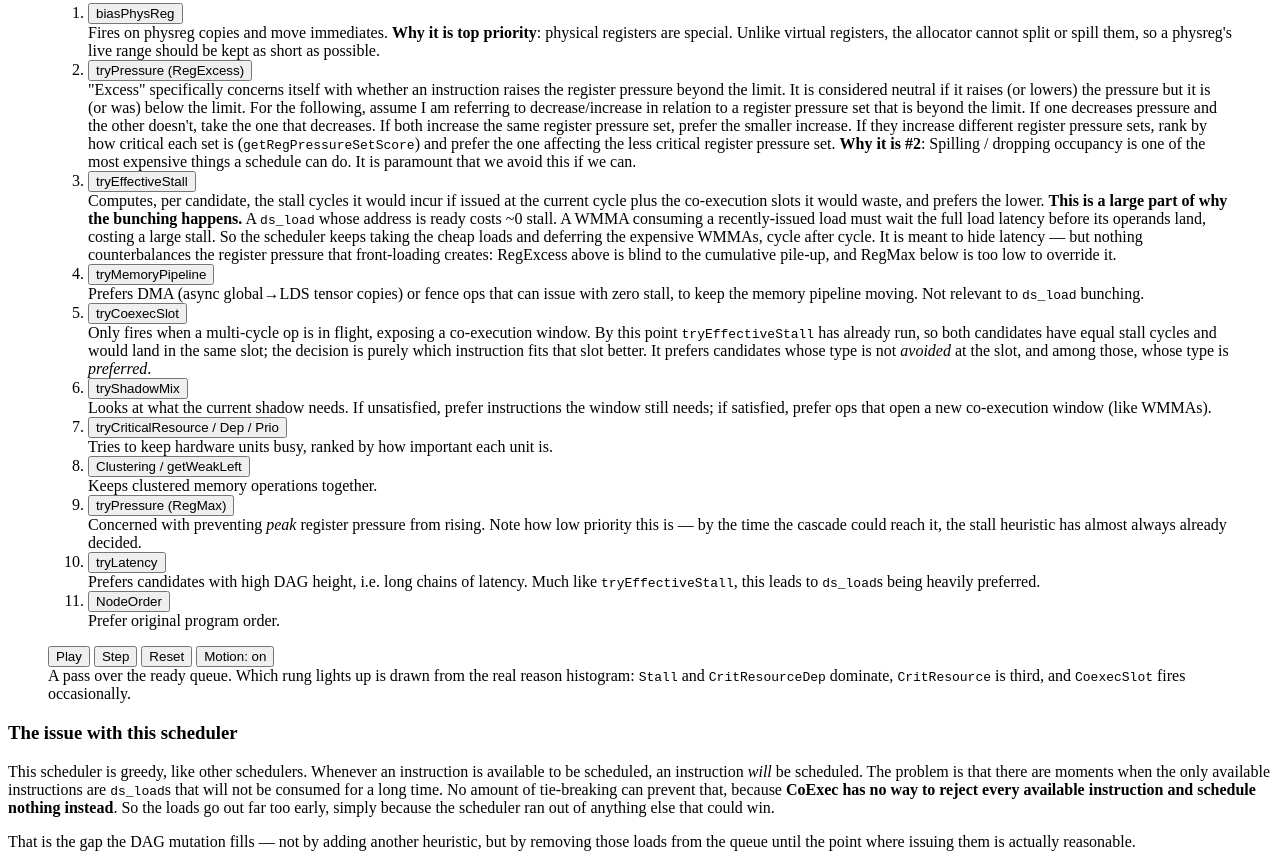
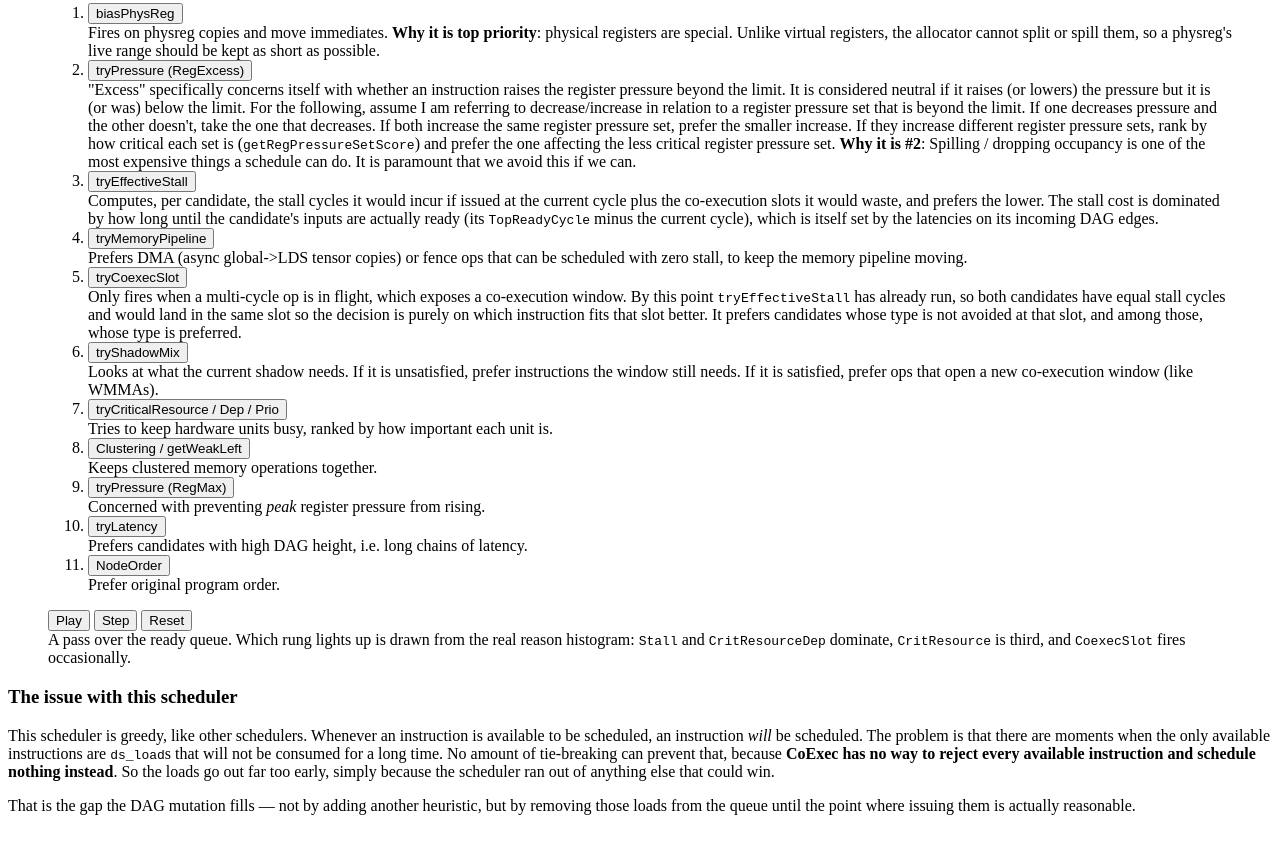
Before and after one commit to axelcool1234/axelcool1234.github.io, a plain HTML site: page src/posts/coexec-scheduler/index.html in a window 1280 px wide. Shown: the part 1134-2001 px from the top of the page. After the commit the page ends 1965 px from the top, so only its background shows below. Drawn offline with Linux system fonts and the light colour scheme.

Commit message:
Update MI450 post

```diff
--- a/src/posts/coexec-scheduler/index.html
+++ b/src/posts/coexec-scheduler/index.html
@@ -77,64 +77,70 @@ The widget below shows how <code>pickNodeFromQueue</code> runs. One pass is made
         <h4>tryCandidateCoexec</h4>
         <ol class="rq-ladder">
           <li><button type="button">biasPhysReg</button>
-            <div class="rq-doc">Fires on physreg copies and move immediates.
-              <strong>Why it is top priority</strong>: physical registers are special. Unlike virtual registers, the allocator cannot split or spill them, so a physreg's live range should be kept as short as possible.
+            <div class="rq-doc">
+                Fires on physreg copies and move immediates. <strong>Why it is top priority</strong>: physical registers are special. Unlike virtual registers, the allocator cannot split or spill them, so a physreg's live range should be kept as short as possible.
             </div>
           </li>
 
           <li><button type="button">tryPressure (RegExcess)</button>
-            <div class="rq-doc"> "Excess" specifically concerns itself with whether an instruction raises the register pressure beyond the limit. It is considered neutral if it raises (or lowers) the pressure but it is (or was) below the limit. For the following, assume I am referring to decrease/increase in relation to a register pressure set that is beyond the limit. If one decreases pressure and the other doesn't, take the one that decreases. If both increase the same register pressure set, prefer the smaller increase. If they increase different register pressure sets, rank by how critical each set is (<code>getRegPressureSetScore</code>) and prefer the one affecting the less critical register pressure set. <strong>Why it is #2</strong>: Spilling / dropping occupancy is one of the most expensive things a schedule can do. It is paramount that we avoid this if we can.
+            <div class="rq-doc">
+                "Excess" specifically concerns itself with whether an instruction raises the register pressure beyond the limit. It is considered neutral if it raises (or lowers) the pressure but it is (or was) below the limit. For the following, assume I am referring to decrease/increase in relation to a register pressure set that is beyond the limit. If one decreases pressure and the other doesn't, take the one that decreases. If both increase the same register pressure set, prefer the smaller increase. If they increase different register pressure sets, rank by how critical each set is (<code>getRegPressureSetScore</code>) and prefer the one affecting the less critical register pressure set. <strong>Why it is #2</strong>: Spilling / dropping occupancy is one of the most expensive things a schedule can do. It is paramount that we avoid this if we can.
             </div>
           </li>
 
           <li><button type="button">tryEffectiveStall</button>
-            <div class="rq-doc">Computes, per candidate, the stall cycles it would incur if issued
-              at the current cycle plus the co-execution slots it would waste, and prefers the
-              lower. <strong>This is a large part of why the bunching happens.</strong> A
-              <code>ds_load</code> whose address is ready costs ~0 stall. A WMMA consuming a
-              recently-issued load must wait the full load latency before its operands land, costing
-              a large stall. So the scheduler keeps taking the cheap loads and deferring the
-              expensive WMMAs, cycle after cycle. It is meant to hide latency — but nothing
-              counterbalances the register pressure that front-loading creates: RegExcess above is
-              blind to the cumulative pile-up, and RegMax below is too low to override it.</div></li>
+              <div class="rq-doc">
+                  Computes, per candidate, the stall cycles it would incur if issued at the current cycle plus the co-execution slots it would waste, and prefers the lower. The stall cost is dominated by how long until the candidate's inputs are actually ready (its <code>TopReadyCycle</code> minus the current cycle), which is itself set by the latencies on its incoming DAG edges.
+            </div>
+          </li>
 
           <li><button type="button">tryMemoryPipeline</button>
-            <div class="rq-doc">Prefers DMA (async global→LDS tensor copies) or fence ops that can
-              issue with zero stall, to keep the memory pipeline moving. Not relevant to
-              <code>ds_load</code> bunching.</div></li>
+              <div class="rq-doc">
+                  Prefers DMA (async global->LDS tensor copies) or fence ops that can be scheduled with zero stall, to keep the memory pipeline moving.
+              </div>
+          </li>
 
           <li><button type="button">tryCoexecSlot</button>
-            <div class="rq-doc">Only fires when a multi-cycle op is in flight, exposing a
-              co-execution window. By this point <code>tryEffectiveStall</code> has already run, so
-              both candidates have equal stall cycles and would land in the same slot; the decision
-              is purely which instruction fits that slot better. It prefers candidates whose type is
-              not <em>avoided</em> at the slot, and among those, whose type is
-              <em>preferred</em>.</div></li>
+            <div class="rq-doc">
+                Only fires when a multi-cycle op is in flight, which exposes a co-execution window. By this point <code>tryEffectiveStall</code> has already run, so both candidates have equal stall cycles and would land in the same slot so the decision is purely on which instruction fits that slot better. It prefers candidates whose type is not avoided at that slot, and among those, whose type is preferred.
+            </div>
+          </li>
 
           <li><button type="button">tryShadowMix</button>
-            <div class="rq-doc">Looks at what the current shadow needs. If unsatisfied, prefer
-              instructions the window still needs; if satisfied, prefer ops that open a new
-              co-execution window (like WMMAs).</div></li>
+            <div class="rq-doc">
+                Looks at what the current shadow needs. If it is unsatisfied, prefer instructions the window still needs. If it is satisfied, prefer ops that open a new co-execution window (like WMMAs).
+            </div>
+          </li>
 
           <li><button type="button">tryCriticalResource / Dep / Prio</button>
-            <div class="rq-doc">Tries to keep hardware units busy, ranked by how important each unit
-              is.</div></li>
+            <div class="rq-doc">
+                Tries to keep hardware units busy, ranked by how important each unit is.
+            </div>
+          </li>
 
           <li><button type="button">Clustering / getWeakLeft</button>
-            <div class="rq-doc">Keeps clustered memory operations together.</div></li>
+            <div class="rq-doc">
+                Keeps clustered memory operations together.
+            </div>
+          </li>
 
           <li><button type="button">tryPressure (RegMax)</button>
-            <div class="rq-doc">Concerned with preventing <em>peak</em> register pressure from
-              rising. Note how low priority this is — by the time the cascade could reach it, the
-              stall heuristic has almost always already decided.</div></li>
+            <div class="rq-doc">
+                Concerned with preventing <em>peak</em> register pressure from rising.
+            </div>
+          </li>
 
           <li><button type="button">tryLatency</button>
-            <div class="rq-doc">Prefers candidates with high DAG height, i.e. long chains of
-              latency. Much like <code>tryEffectiveStall</code>, this leads to
-              <code>ds_load</code>s being heavily preferred.</div></li>
+            <div class="rq-doc">
+                Prefers candidates with high DAG height, i.e. long chains of latency.
+            </div>
+          </li>
 
           <li><button type="button">NodeOrder</button>
-            <div class="rq-doc">Prefer original program order.</div></li>
+            <div class="rq-doc">
+                Prefer original program order.
+            </div>
+          </li>
         </ol>
       </div>
 
@@ -146,7 +152,6 @@ The widget below shows how <code>pickNodeFromQueue</code> runs. One pass is made
     <button type="button" data-act="play">Play</button>
     <button type="button" data-act="step">Step</button>
     <button type="button" data-act="reset">Reset</button>
-    <button type="button" data-act="motion" aria-pressed="true">Motion: on</button>
     <span class="rq-progress"></span>
   </div>
 
```
Also changed, not shown: src/posts/coexec-scheduler/anim.ts (+5 -17 lines), src/posts/coexec-scheduler/readyqueue.ts (+1 -15 lines).
